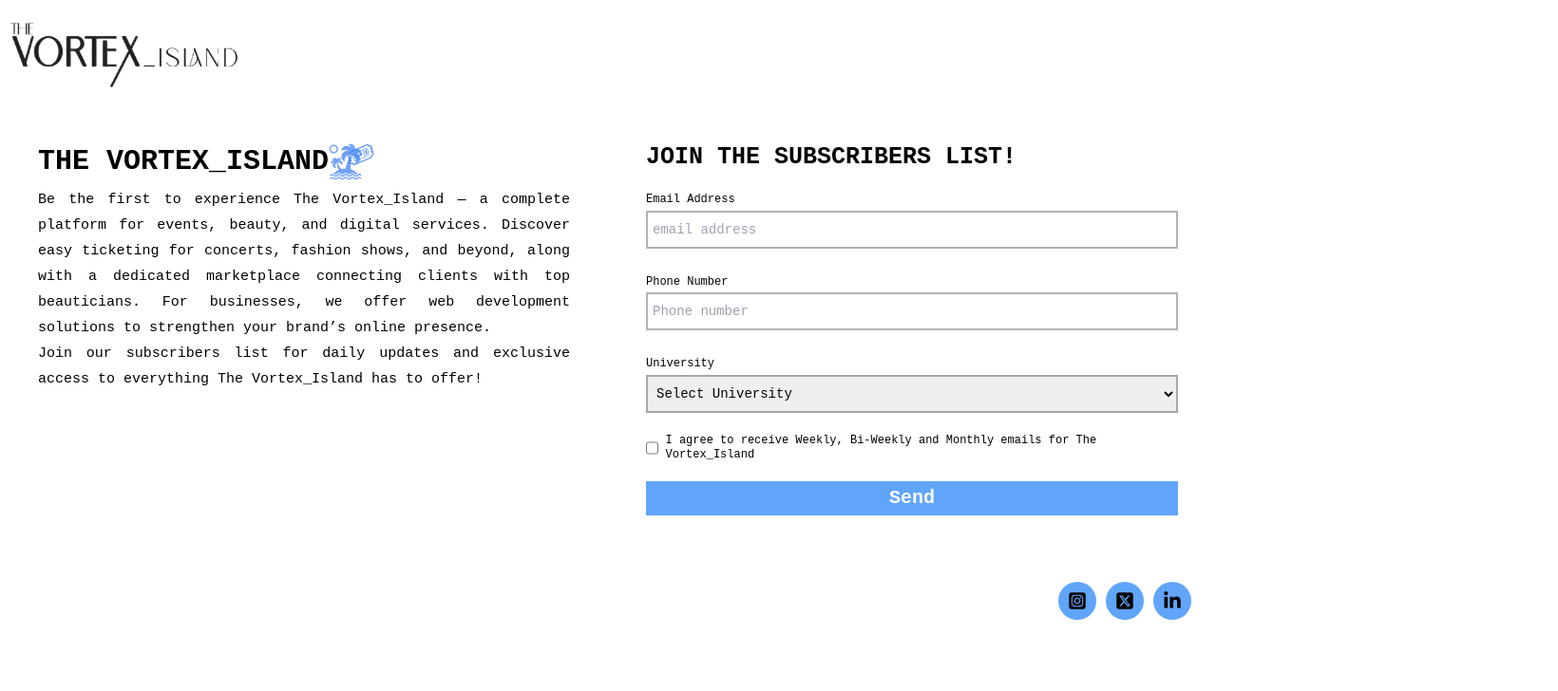
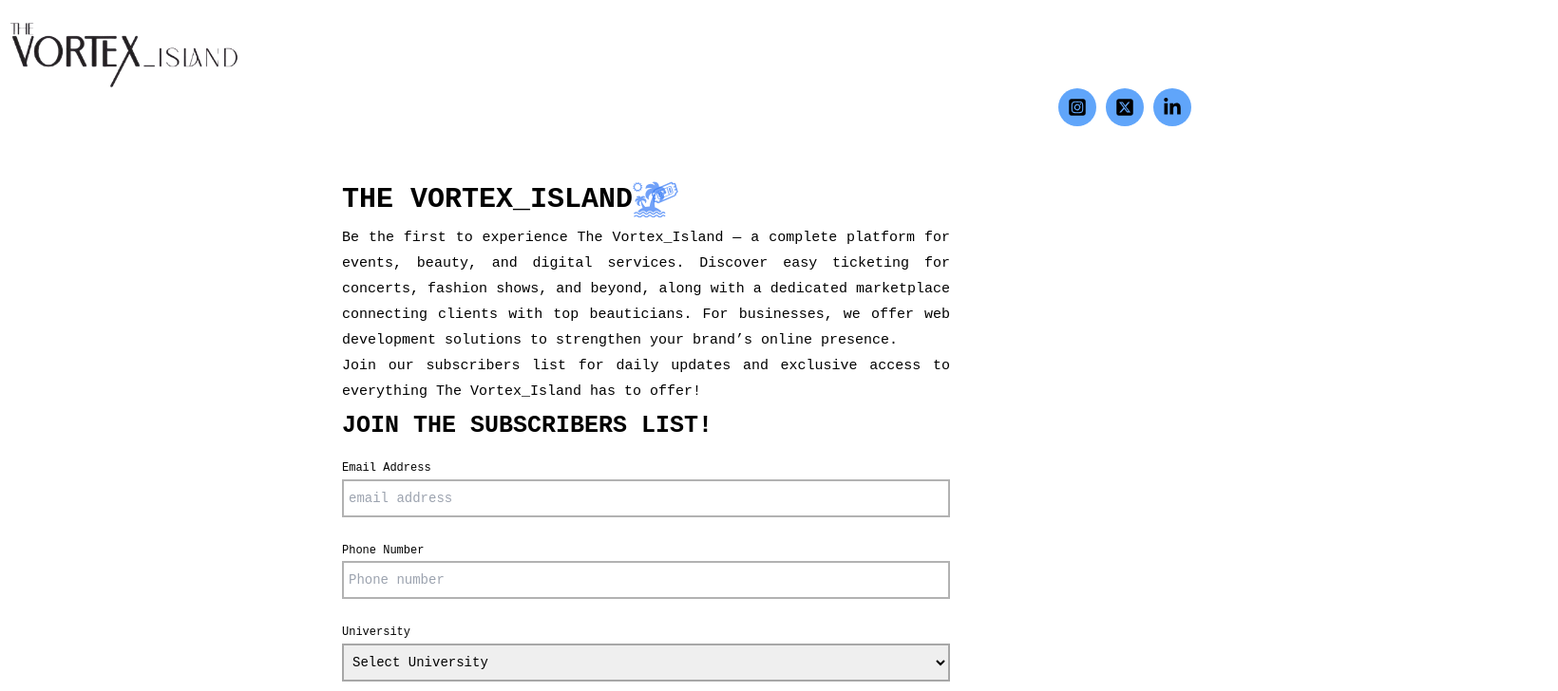
Before and after one commit to Beenflexxin01/Countdown, a React (Vite) app: page /home in a window 1280 px wide. Shown: the top 728 px of the page at 95% size, 1640 px wide, since content can reach past the window. Built offline with nearby package versions, Linux system fonts and the light colour scheme.

Commit message:
Made a few changes

```diff
--- a/src/LandingPage.jsx
+++ b/src/LandingPage.jsx
@@ -72,7 +72,28 @@
         />
       </div>
       <div className="container">
-        <div className="grid grid-cols-2 py-20 max-laptop:overflow-hidden max-tablet:grid-cols-1 max-mobileL:py-4">
+        <div className="ml-[87%] max-laptop:ml-[2rem]">
+          <ul className="flex gap-4">
+            <li className={iconStyling}>
+              <Link
+                to="https://www.instagram.com/the.vortex001/"
+                target="_blank"
+              >
+                <FaSquareInstagram size={'20px'} />
+              </Link>
+            </li>
+            <li className={iconStyling}>
+              <Link to="https://x.com/the_vortex001" target="_blank">
+                <FaSquareXTwitter size={'20px'} />
+              </Link>
+            </li>
+
+            <li className={iconStyling}>
+              <FaLinkedinIn size={'20px'} />
+            </li>
+          </ul>
+        </div>
+        <div className="m-auto grid w-50vw py-20 max-laptop:overflow-hidden max-tablet:grid-cols-1 max-mobileL:py-4">
           <div className="mx-[4rem] text-justify max-laptop:mx-[1rem] max-mobileL:text-start">
             <h2 className="flex text-3rem font-semibold uppercase">
               The Vortex_Island{' '}
@@ -152,7 +173,7 @@
                 </defs>
               </svg>
             </h2>
-            <p className="text-1.5rem max-laptop:text-1.2rem">
+            <p className="w-50 text-1.5rem max-laptop:text-1.2rem">
               Be the first to experience The Vortex_Island — a complete platform
               for events, beauty, and digital services. Discover easy ticketing
               for concerts, fashion shows, and beyond, along with a dedicated
@@ -160,7 +181,7 @@
               businesses, we offer web development solutions to strengthen your
               brand’s online presence.
             </p>
-            <p className="text-1.5rem max-laptop:text-1.2rem">
+            <p className="w-50 text-1.5rem max-laptop:text-1.2rem">
               Join our subscribers list for daily updates and exclusive access
               to everything The Vortex_Island has to offer!
             </p>
@@ -171,7 +192,7 @@
               Join The Subscribers List!
             </h2>
             <form onSubmit={handleSubmit}>
-              <ul className="">
+              <ul className="w-50">
                 <li className="flex flex-col py-5">
                   <label htmlFor="email" className={labelStyling}>
                     Email Address
@@ -255,28 +276,6 @@
             </form>
           </div>
         </div>
-
-        <div className="ml-[87%] mt-4 max-laptop:ml-[2rem]">
-          <ul className="flex gap-4">
-            <li className={iconStyling}>
-              <Link
-                to="https://www.instagram.com/the.vortex001/"
-                target="_blank"
-              >
-                <FaSquareInstagram size={'20px'} />
-              </Link>
-            </li>
-            <li className={iconStyling}>
-              <Link to="https://x.com/the_vortex001" target="_blank">
-                <FaSquareXTwitter size={'20px'} />
-              </Link>
-            </li>
-
-            <li className={iconStyling}>
-              <FaLinkedinIn size={'20px'} />
-            </li>
-          </ul>
-        </div>
       </div>
     </>
   );
```
Also changed, not shown: src/AllInfosPage.jsx (deleted, +0 -26 lines).
